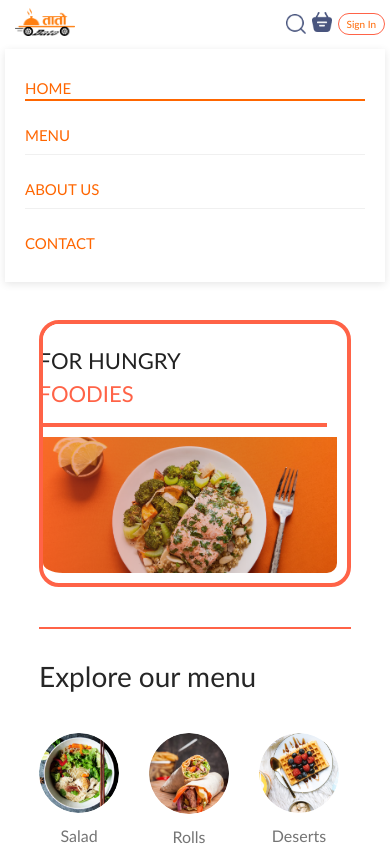
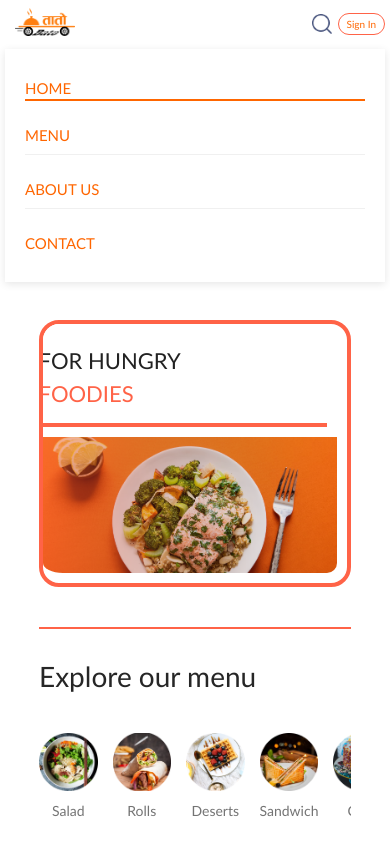
Before and after one commit to Aarambha-Malla213/TatoBato---A-food-delivery-site, a React (Vite) app in the folder Frontend/: page / in a window 390 px wide. Shown: the top 846 px of the page. Built offline with nearby package versions, Linux system fonts and the light colour scheme.

Commit message:
made the cart only visible when logged in

```diff
--- a/Frontend/src/App.jsx
+++ b/Frontend/src/App.jsx
@@ -27,7 +27,6 @@ const App = () => {
         <Routes>
           <Route path="/" element={<Home />} />
           <Route path="/cart" element={<Cart />} />
-          <Route path="/login" element={<LogInPopUp />} />
           <Route path="/order" element={<PlaceOrder />} />
           <Route
             path="/profile"
--- a/Frontend/src/components/LogInPopUP/LogInPopUp.jsx
+++ b/Frontend/src/components/LogInPopUP/LogInPopUp.jsx
@@ -24,6 +24,18 @@ const LogInPopUp = ({ setShowLogin }) => {
       document.body.style.overflow = "";
     };
   }, []);
+
+  const handleClose = () => {
+    setFormData({
+      name: "",
+      email: "",
+      password: "",
+      address: "",
+      phoneNumber: ""
+    });
+    setCurrentState("Login");
+    setShowLogin(false);
+  };
 
   const handleInputChange = (e) => {
     setFormData({
@@ -77,7 +89,7 @@ const LogInPopUp = ({ setShowLogin }) => {
       <form className="login-popup-container" onSubmit={handleSubmit}>
         <div className="login-popup-title">
           <h2>{currentState}</h2>
-          <img onClick={() => setShowLogin(false)} src={assets.cross_icon} alt="close" />
+          <img onClick={handleClose} src={assets.cross_icon} alt="close" />
         </div>
         <div className="login-popup-inputs">
           {currentState === "Sign Up" && (
--- a/Frontend/src/components/Menu/Menu.css
+++ b/Frontend/src/components/Menu/Menu.css
@@ -26,9 +26,12 @@
 .menu-item img {
     width: 7.5vw;
     min-width: 80px;
+    height: 7.5vw;
+    min-height: 80px;
     cursor: pointer;
-    border-radius: 50%;
+    border-radius: 8px;
     transition: 0.2s;
+    object-fit: cover;
 }
 
 .menu-list p {
@@ -55,4 +58,44 @@
         max-width: 100%;
         font-size: 14px;
     }
+
+    .menu-item img {
+        width: 10vw;
+        height: 10vw;
+        min-width: 70px;
+        min-height: 70px;
+    }
 }
+
+@media (max-width: 768px) {
+    .menu-item img {
+        width: 12vw;
+        height: 12vw;
+        min-width: 60px;
+        min-height: 60px;
+        border-radius: 6px;
+    }
+
+    .menu-list {
+        gap: 20px;
+    }
+}
+
+@media (max-width: 480px) {
+    .menu-item img {
+        width: 15vw;
+        height: 15vw;
+        min-width: 50px;
+        min-height: 50px;
+        border-radius: 4px;
+    }
+
+    .menu-list {
+        gap: 15px;
+    }
+
+    .menu-list p {
+        font-size: 14px;
+        margin-top: 8px;
+    }
+}
--- a/Frontend/src/components/NavBar/Navbar.jsx
+++ b/Frontend/src/components/NavBar/Navbar.jsx
@@ -63,10 +63,12 @@ const Navbar = ({ setShowLogin }) => {
           onClick={() => setShowSearch((prev) => !prev)}
         />
 
-        <Link to="/cart" className="navbar-cart">
-          <img src={assets.basket_icon} alt="Cart" />
-          <div className="dot" />
-        </Link>
+        {isLoggedIn && (
+          <Link to="/cart" className="navbar-cart">
+            <img src={assets.basket_icon} alt="Cart" />
+            <div className="dot" />
+          </Link>
+        )}
         {isLoggedIn ? (
           <Link
             to="/profile"
--- a/Frontend/src/components/PrivateRoute.jsx
+++ b/Frontend/src/components/PrivateRoute.jsx
@@ -1,13 +1,19 @@
 // components/PrivateRoute.js
 import React from 'react';
-import { useContext } from 'react';
+import { useContext, useEffect } from 'react';
 import { Navigate } from 'react-router-dom';
 import { StoreContext } from '../context/StoreContext';
 
 const PrivateRoute = ({ children }) => {
-  const { user } = useContext(StoreContext);
+  const { user, setShowLogin } = useContext(StoreContext);
 
-  return user && user.email ? children : <Navigate to="/login" />;
+  useEffect(() => {
+    if (!user || !user.email) {
+      setShowLogin(true);
+    }
+  }, [user, setShowLogin]);
+
+  return user && user.email ? children : <Navigate to="/" />;
 };
 
 export default PrivateRoute;
--- a/Frontend/src/pages/Profile/profile.jsx
+++ b/Frontend/src/pages/Profile/profile.jsx
@@ -1,10 +1,16 @@
 import React, { useContext } from 'react'
-import { Link } from 'react-router-dom'
+import { Link, useNavigate } from 'react-router-dom'
 import './profile.css'
 import { StoreContext } from '../../context/StoreContext'
 
 const Profile = () => {
   const { user, logoutUser } = useContext(StoreContext);
+  const navigate = useNavigate();
+
+  const handleLogout = () => {
+    logoutUser();
+    navigate('/'); // Redirect to homepage after logout
+  };
 
   return (
     <div className="profile-container">
@@ -34,7 +40,7 @@ const Profile = () => {
 
         <div className="profile-actions">
           <Link to="/profile/edit" className="edit-profile-btn">Edit Profile</Link>
-          <button className="logout-btn" onClick={logoutUser}>Logout</button>
+          <button className="logout-btn" onClick={handleLogout}>Logout</button>
         </div>
 
         <div className="profile-sections">
```
